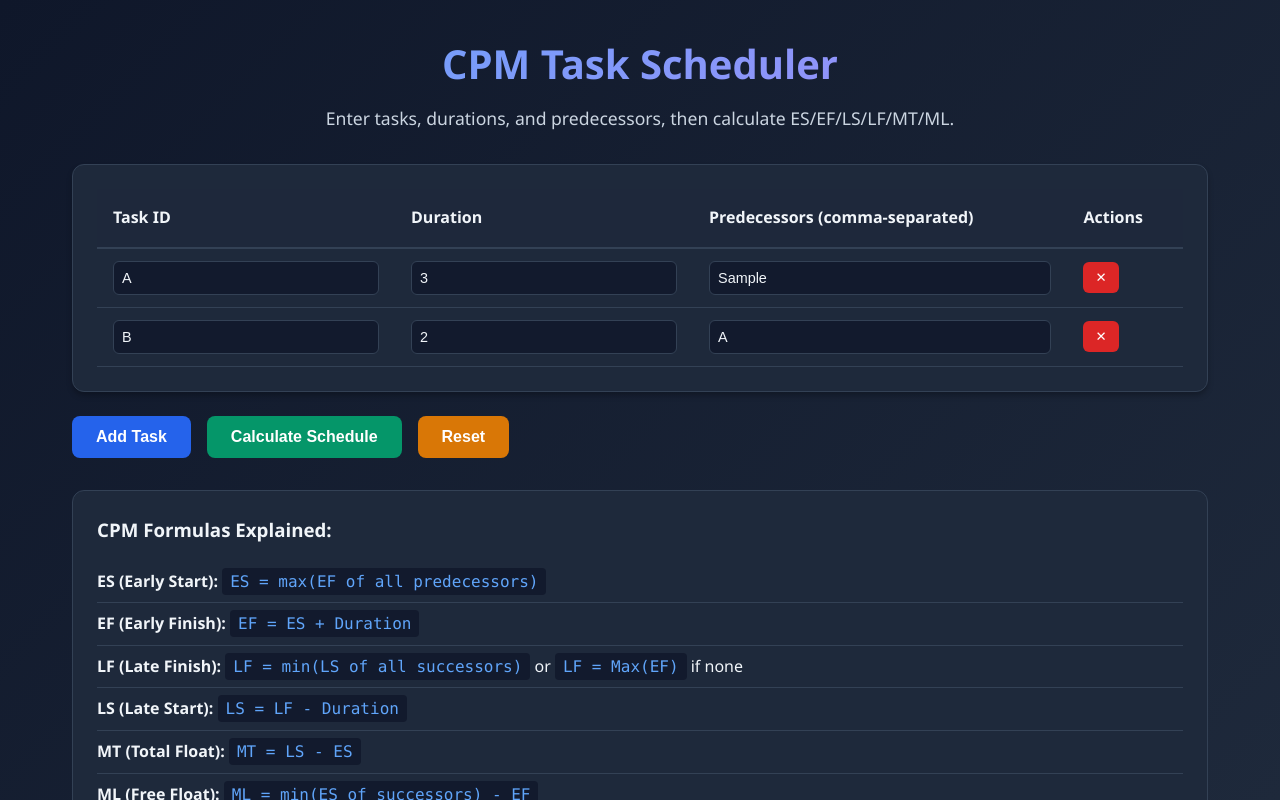
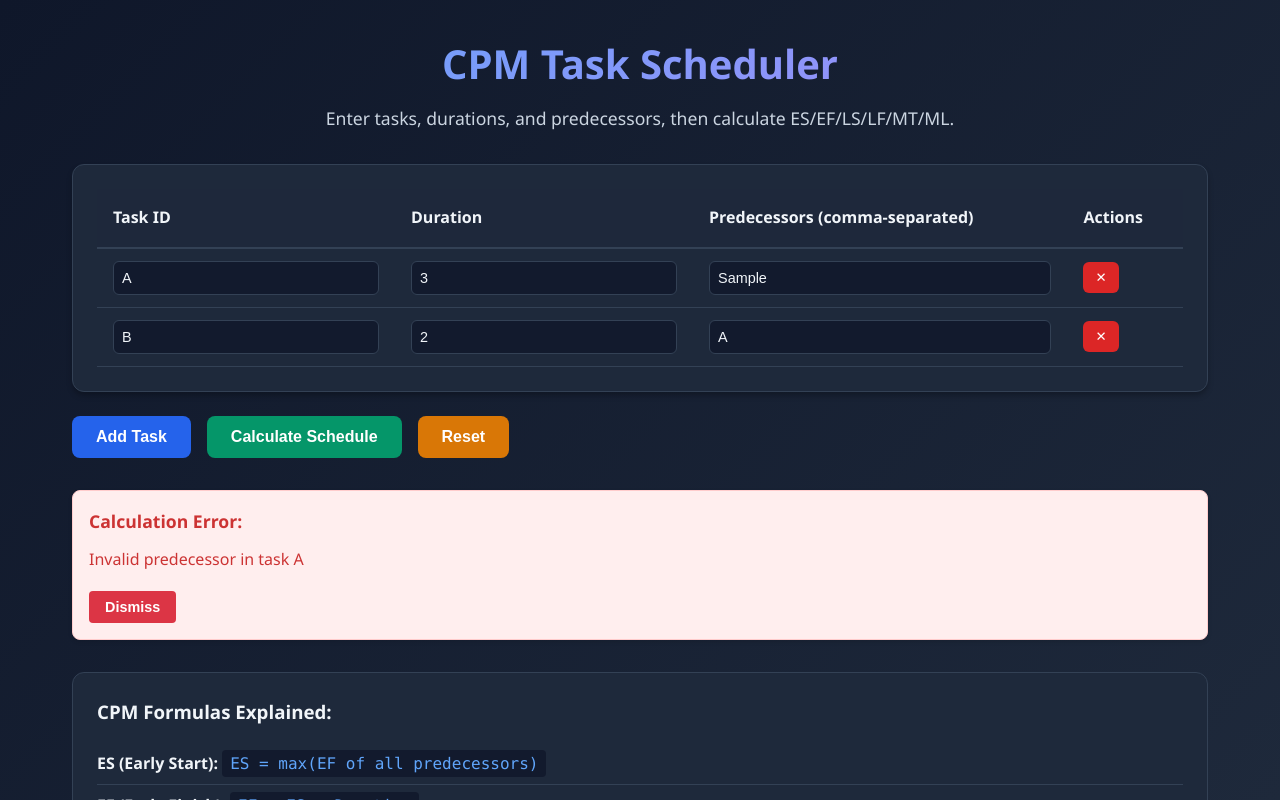
Before and after one commit to alammarimalak/criticalPathMethod, a React (Create React App) app: page / in a window 1280 px wide. Both pictures are taken after typing "Sample" into the empty fields and a click on the button "Calculate Schedule". Built offline with nearby package versions, Linux system fonts and the light colour scheme.

Commit message:
handle errors

```diff
--- a/src/App.css
+++ b/src/App.css
@@ -309,6 +309,69 @@ body {
   color: white;
 }
 
+.error-message {
+  background-color: #fee;
+  border: 1px solid #fcc;
+  border-radius: 4px;
+  padding: 12px;
+  margin: 10px 0;
+  color: #c33;
+}
+
+.error-message pre {
+  white-space: pre-wrap;
+  margin: 8px 0;
+}
+
+.btn-error {
+  background-color: #dc3545;
+  color: white;
+  border: none;
+  padding: 5px 10px;
+  border-radius: 3px;
+  cursor: pointer;
+}
+
+.error-message {
+  background-color: #fee;
+  border: 1px solid #fcc;
+  border-radius: 8px;
+  padding: 16px;
+  margin: 15px 0;
+  color: #c33;
+  box-shadow: 0 2px 4px rgba(0, 0, 0, 0.1);
+}
+
+.error-message strong {
+  display: block;
+  margin-bottom: 8px;
+  font-size: 1.1em;
+}
+
+.error-content {
+  margin: 10px 0;
+  line-height: 1.5;
+}
+
+.error-content div {
+  padding: 2px 0;
+}
+
+.btn-error {
+  background-color: #dc3545;
+  color: white;
+  border: none;
+  padding: 8px 16px;
+  border-radius: 4px;
+  cursor: pointer;
+  font-size: 0.9em;
+  margin-top: 8px;
+}
+
+.btn-error:hover {
+  background-color: #c82333;
+}
+
 @media (max-width: 768px) {
   .footer-content {
     grid-template-columns: 1fr;
--- a/src/App.js
+++ b/src/App.js
@@ -17,6 +17,30 @@ function App() {
   const [tasks, setTasks] = useState(initialTasks);
   const [results, setResults] = useState([]);
   const [criticalPath, setCriticalPath] = useState([]);
+  const [error, setError] = useState('');
+
+  const handleCalculate = () => {
+    try{
+      setError('');
+
+      if (tasks.length === 0){
+        setError("Add at least one task !")
+        return;
+      }
+
+      const results = calculateSchedule(tasks);
+      setResults(results);
+
+      const criticalPath = results
+            .filter(task => task.MT === 0)
+            .map(task => task.id);
+      setCriticalPath(criticalPath)
+    } catch (err){
+      setError(err.message);
+      setResults([]);
+      setCriticalPath([]);
+    }
+  };
 
   const handleAddTask = () => {
     const newId = String.fromCharCode(65 + tasks.length);
@@ -55,23 +79,12 @@ function App() {
     setTasks(updatedTasks);
   };
 
-  const handleCalculate = () => {
-    try {
-      const calculatedResults = calculateSchedule(tasks);
-      setResults(calculatedResults);
-
-      const critical = calculatedResults.filter(r => r.MT === 0).map(r => r.id);
-      setCriticalPath(critical);
-    } catch (error) {
-      alert(`Calculation error: ${error.message}`);
-    }
-  };
-
   const handleReset = () =>{
     setTasks(initialTasks);
     setResults([]);
     setCriticalPath([]);
   }
+
   return (
   <div className="app">
     <header className="app-header">
@@ -89,8 +102,22 @@ function App() {
       <ControlPanel
         onAddTask={handleAddTask}
         onCalculate={handleCalculate}
-          onReset = {handleReset}
+        onReset={handleReset}
       />
+
+      {error && (
+        <div className="error-message">
+          <strong>Calculation Error:</strong>
+          <div className="error-content">
+            {error.split('\n').map((line, index) => (
+              <div key={index}>{line}</div>
+            ))}
+          </div>
+          <button onClick={() => setError('')} className="btn btn-error">
+            Dismiss
+          </button>
+        </div>
+      )}
 
       {results.length > 0 && (
         <>
--- a/src/CalculateSchedule.js
+++ b/src/CalculateSchedule.js
@@ -1,21 +1,50 @@
 export const calculateSchedule = (tasks) => {
   if (tasks.length === 0) return [];
 
+  const validationErrors = [];
+
+  tasks.forEach((task, index) => {
+    if (!task.id || task.id.trim() === '') {
+      validationErrors.push(`Task at position ${index + 1} has no ID`);
+    }
+    if (task.duration <= 0) {
+      validationErrors.push(`Task "${task.id}" has invalid duration: ${task.duration}. Duration must be at least 1.`);
+    }
+    if (isNaN(task.duration)) {
+      validationErrors.push(`Task "${task.id}" has non-numeric duration: ${task.duration}`);
+    }
+  });
+
+  if (validationErrors.length > 0) {
+    throw new Error(validationErrors.join('\n'));
+  }
+
   const taskMap = {};
   tasks.forEach(task => {
-    taskMap[task.id] = { ...task, ES: 0, EF: 0, LS: 0, LF: 0, MT: 0, ML: 0 };
+    taskMap[task.id] = {
+      ...task,
+      ES: 0,
+      EF: 0,
+      LS: 0,
+      LF: 0,
+      MT: 0,
+      ML: 0
+    };
   });
 
-  for (const task of tasks) {
-    if (task.predecessors.length === 0) {
-      taskMap[task.id].ES = 0;
+    for (const task of tasks) {
+    const currentTask = taskMap[task.id];
+
+    if (currentTask.predecessors.length === 0) {
+      currentTask.ES = 0;
     } else {
-      const preds = task.predecessors.map(p => taskMap[p]);
-      if (preds.some(p => !p)) throw new Error(`Invalid predecessor in task ${task.id}`);
-      taskMap[task.id].ES = Math.max(...preds.map(p => p.EF));
+      const preds = currentTask.predecessors.map(p => taskMap[p]);
+      if (preds.some(p => !p)) throw new Error(`Invalid predecessor in task ${currentTask.id}`);
+      currentTask.ES = Math.max(...preds.map(p => p.EF));
     }
-    taskMap[task.id].EF = taskMap[task.id].ES + task.duration;
+    currentTask.EF = currentTask.ES + currentTask.duration;
   }
+
 
   const successors = {};
   tasks.forEach(t => {
@@ -28,23 +57,25 @@ export const calculateSchedule = (tasks) => {
   const maxEF = Math.max(...tasks.map(t => taskMap[t.id].EF));
   const reversed = [...tasks].reverse();
 
-  for (const task of reversed) {
-    if (!successors[task.id]) {
-      taskMap[task.id].LF = maxEF;
+    for (const task of reversed) {
+    const currentTask = taskMap[task.id];
+
+    if (!successors[currentTask.id]) {
+      currentTask.LF = maxEF;
     } else {
-      taskMap[task.id].LF = Math.min(...successors[task.id].map(s => taskMap[s].LS));
+      currentTask.LF = Math.min(...successors[currentTask.id].map(s => taskMap[s].LS));
     }
-    taskMap[task.id].LS = taskMap[task.id].LF - task.duration;
+    currentTask.LS = currentTask.LF - currentTask.duration;
   }
 
   for (const task of tasks) {
-    taskMap[task.id].MT = taskMap[task.id].LS - taskMap[task.id].ES;
-    if (!successors[task.id]) {
-      taskMap[task.id].ML = 0;
+    const currentTask = taskMap[task.id];
+
+    currentTask.MT = currentTask.LS - currentTask.ES;
+    if (!successors[currentTask.id]) {
+      currentTask.ML = 0;
     } else {
-      taskMap[task.id].ML =
-        Math.min(...successors[task.id].map(s => taskMap[s].ES)) -
-        taskMap[task.id].EF;
+      currentTask.ML = Math.min(...successors[currentTask.id].map(s => taskMap[s].ES)) - currentTask.EF;
     }
   }
 
--- a/src/TaskTable.js
+++ b/src/TaskTable.js
@@ -12,6 +12,11 @@ const TaskTable = ({ tasks, onUpdateTask, onDeleteTask }) => {
       onUpdateTask(index, 'predecessors', tempValues[index]);
     }
   };
+
+  const handleDurationChange = (index,value) => {
+    const duration = parseInt(value);
+    duration > 0 ? onUpdateTask(index, "duration", duration) : onUpdateTask(index,"duration",1);
+  }
 
   return (
     <div className="table-container">
@@ -39,8 +44,9 @@ const TaskTable = ({ tasks, onUpdateTask, onDeleteTask }) => {
                 <input
                   type="text"
                   value={task.duration}
-                  onChange={(e) => onUpdateTask(index, 'duration', parseInt(e.target.value) || 0)}
+                  onChange={(e) => handleDurationChange(index, e.target.value)}
                   className="input-field"
+                  placeholder = "Duration >= 1"
                 />
               </td>
               <td>
```
Lines whose indentation alone changed are shown as unchanged.
